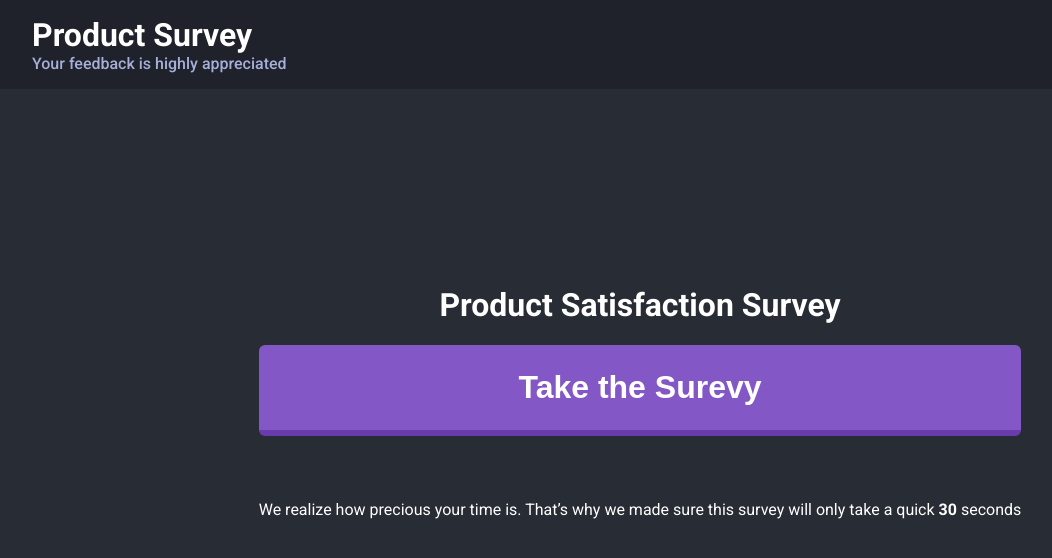
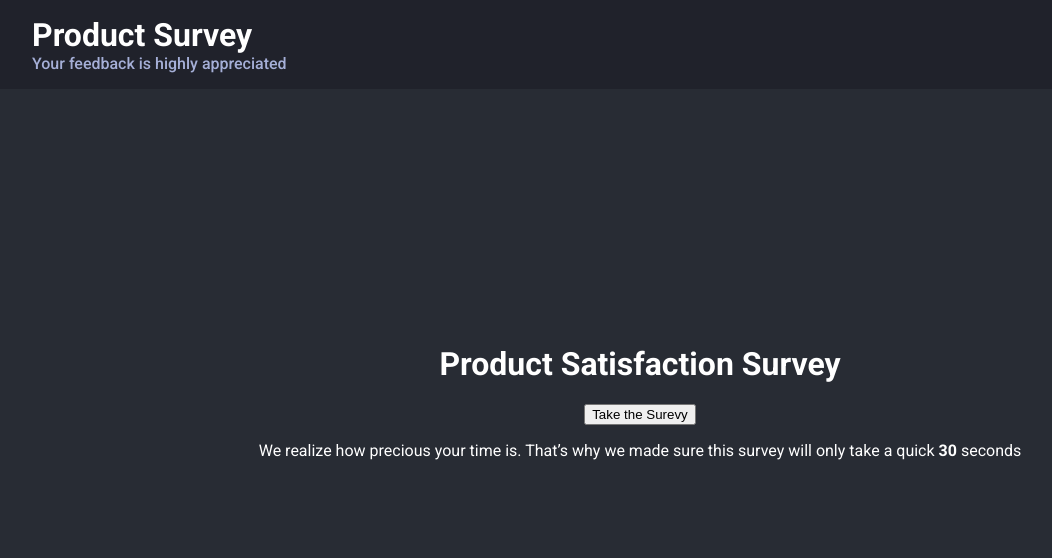
Before and after one commit to AhmedYehiaa/dunamic-online-survey, a React (Create React App) app: page /survey in a window 1280 px wide. Shown: the top 558 px of the page, without its empty margins (0-1052 px from the left). Built offline with nearby package versions, Linux system fonts and the light colour scheme.

Commit message:
Update buttons styles with the neew Button component

```diff
--- a/src/containers/LandingPage/_landing-page.scss
+++ b/src/containers/LandingPage/_landing-page.scss
@@ -1,18 +1,3 @@
-
-.button--large {
-  padding: 2.4rem;
-  margin-bottom: $xl-size;
-  width: 100%;
-  border: none;
-  border-bottom: .6rem solid darken($purpel, 10%);
-  border-radius: $xs-size;
-  background-color: $purpel;
-  color: $white;
-  font-weight: bold;
-  font-size: $l-size;
-
-}
-
 .landing-page-header {
   text-transform: capitalize;
 }
--- a/src/styles/base/_settings.scss
+++ b/src/styles/base/_settings.scss
@@ -7,6 +7,11 @@ $blue: #3c4251;
 $purpel: #8357c5;
 $white: #fff;
 $black: #000;
+$primary: $purpel;
+$success: #0ab30a;
+$warning: #cddb0a;
+$danger: #9c0b0b;
+
 // ------------ Sizes ----------------
 $xs-size: 0.6rem;
 $s-size: 1.2rem;
```
